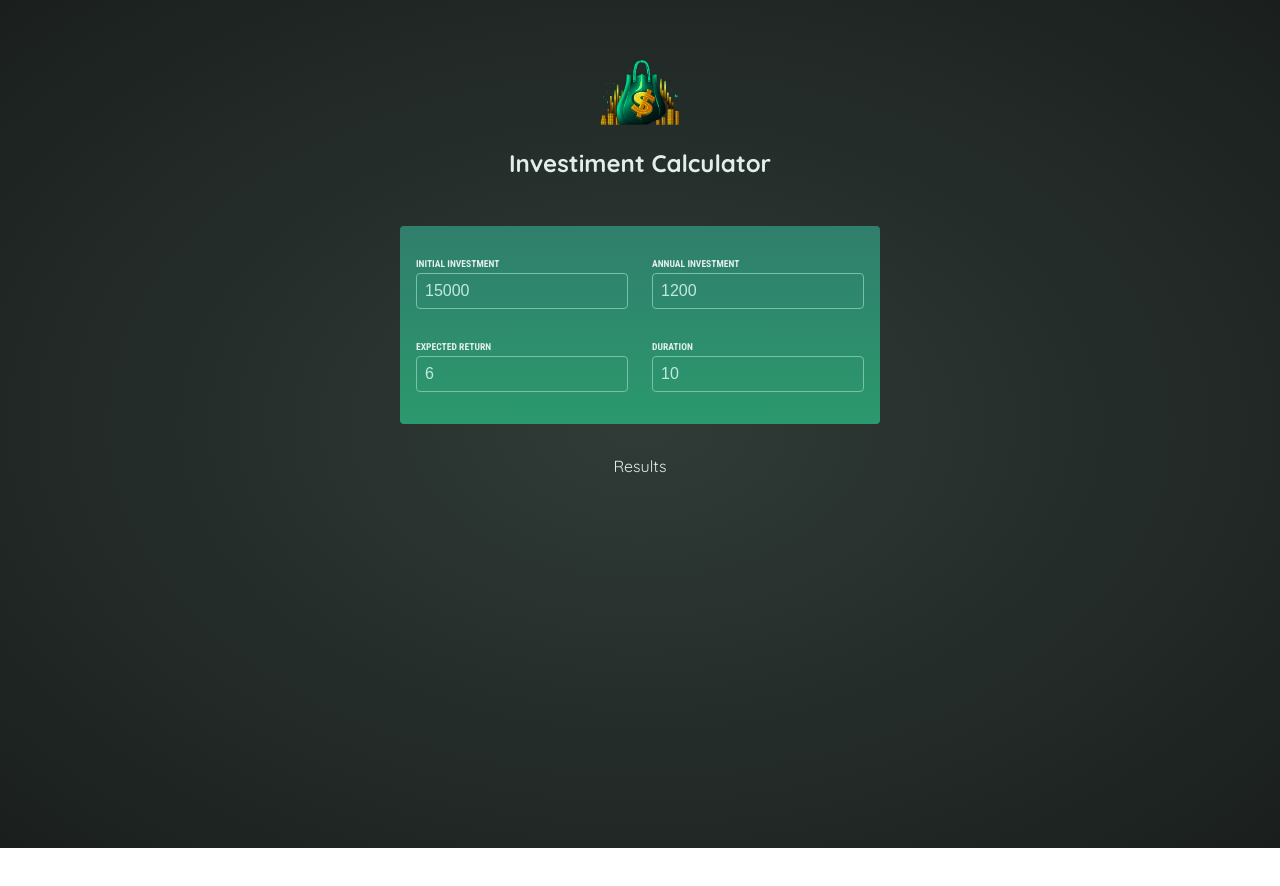
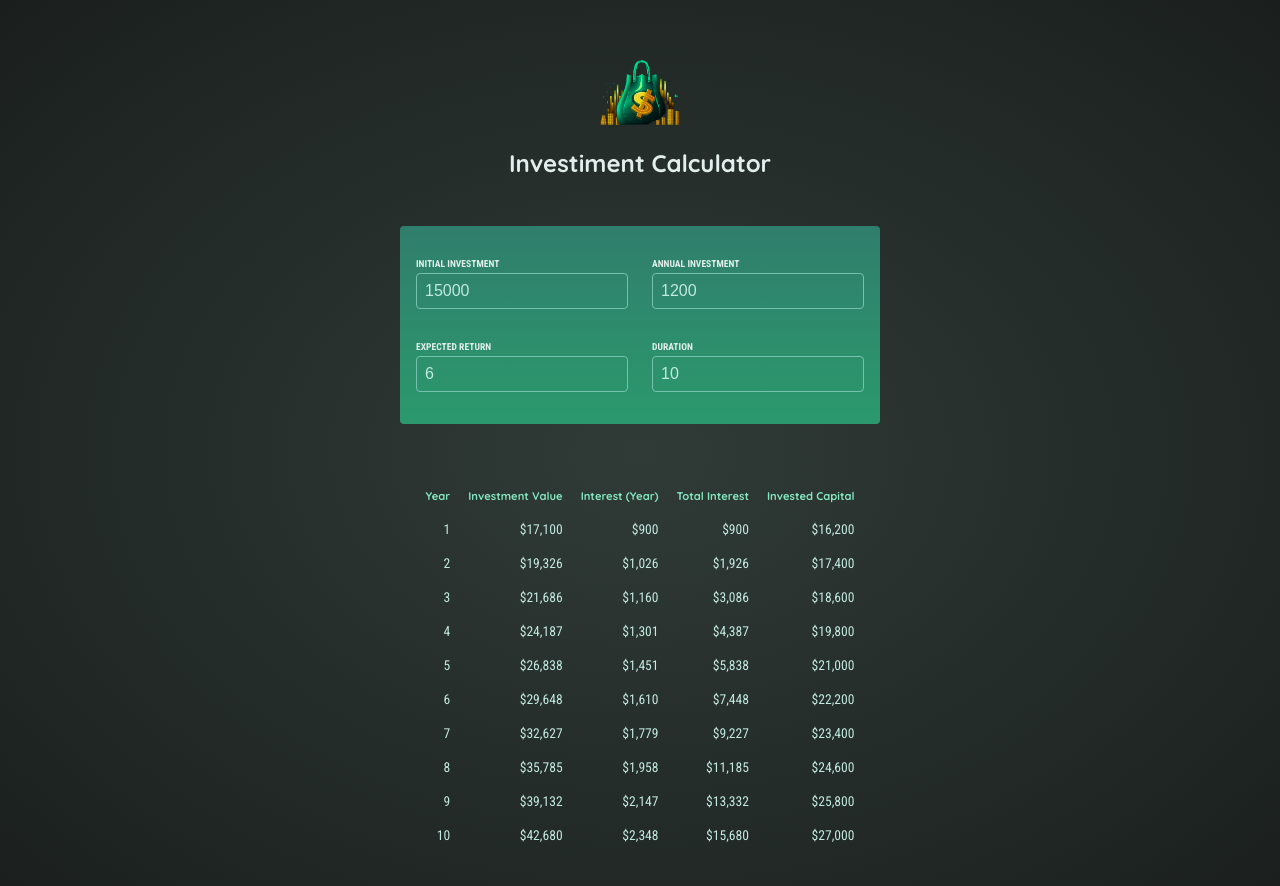
Before and after one commit to marshalmori/investiment-calculator, a React (Vite) app: page / in a window 1280 px wide. Shown: the top 886 px of the page. Before the commit the page ends 848 px from the top, so only its background shows below. Built offline with nearby package versions, Linux system fonts and the light colour scheme.

Commit message:
Outputting Results in a list and deriving more

```diff
--- a/src/components/Results.jsx
+++ b/src/components/Results.jsx
@@ -1,9 +1,42 @@
-import { calculateInvestmentResults } from "../util/investment.js";
+import { calculateInvestmentResults, formatter } from "../util/investment.js";
 
 export default function Results({ userInput }) {
   const resultsData = calculateInvestmentResults(userInput);
+  const initialInvestment =
+    resultsData[0].valueEndOfYear -
+    resultsData[0].interest -
+    resultsData[0].annualInvestment;
 
-  console.log(resultsData);
+  return (
+    <table id="result">
+      <thead>
+        <tr>
+          <th>Year</th>
+          <th>Investment Value</th>
+          <th>Interest (Year)</th>
+          <th>Total Interest</th>
+          <th>Invested Capital</th>
+        </tr>
+      </thead>
+      <tbody>
+        {resultsData.map((yearData) => {
+          const totalInterest =
+            yearData.valueEndOfYear -
+            yearData.annualInvestment * yearData.year -
+            initialInvestment;
 
-  return <div className="center">Results</div>;
+          const totalAmountInvested = yearData.valueEndOfYear - totalInterest;
+          return (
+            <tr key={yearData.year}>
+              <td>{yearData.year}</td>
+              <td>{formatter.format(yearData.valueEndOfYear)}</td>
+              <td>{formatter.format(yearData.interest)}</td>
+              <td>{formatter.format(totalInterest)}</td>
+              <td>{formatter.format(totalAmountInvested)}</td>
+            </tr>
+          );
+        })}
+      </tbody>
+    </table>
+  );
 }
```
